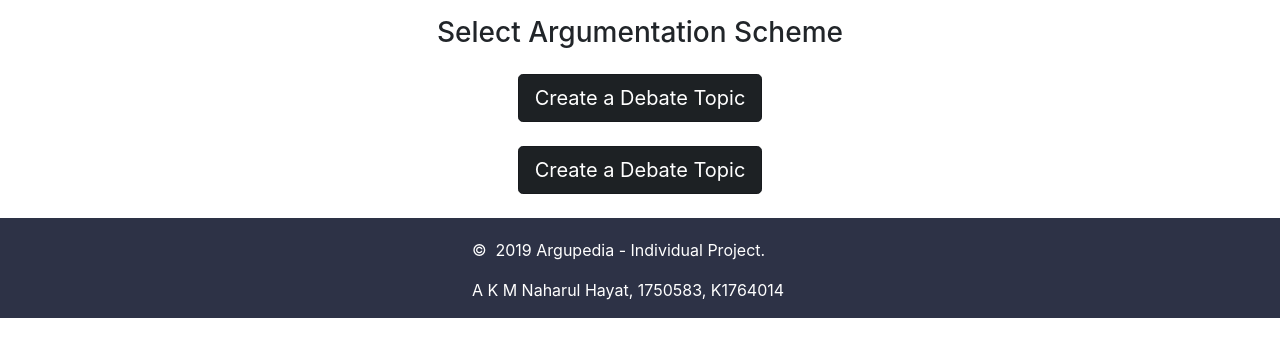
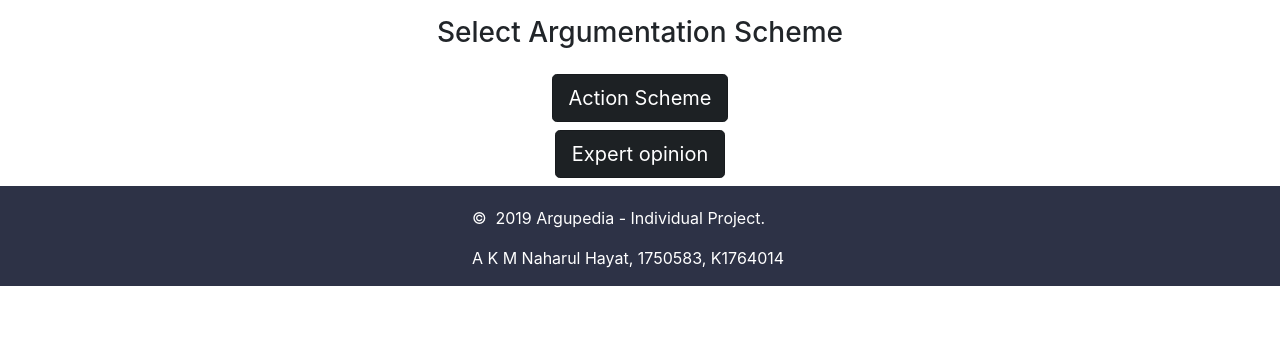
Before and after one commit to Naharul98/Argupedia, a Django app: page /posts/create/choose_scheme/1/ in a window 1280 px wide. Shown: the part 56-413 px from the top of the page. Run offline with Django 3.2, Linux system fonts and the light colour scheme; data comes from the database, SQL or seed files in the repository; some libraries are stand-ins or nearby versions.

Commit message:
add create scheme page

```diff
--- a/argupedia/models.py
+++ b/argupedia/models.py
@@ -25,6 +25,9 @@ class SchemeStructure(models.Model):
     section_title = models.CharField(max_length=100)
     ordering = models.CharField(max_length=50,choices=ORDERING)
     is_conclusion = models.BooleanField()
+
+    def __str__(self):
+        return self.section_title
 
 
 class Entry(MPTTModel):
--- a/argupedia/templates/choose_scheme.html
+++ b/argupedia/templates/choose_scheme.html
@@ -5,17 +5,11 @@
         <div class="row justify-content-center my-3">
             <h3>Select Argumentation Scheme</h3>
         </div>
-
-
-        <div class="row justify-content-center">
-            <a href="#" class="btn btn-dark btn-lg active mb-4">Create a Debate Topic</a>
-
-        </div>
-        <div class="row justify-content-center">
-            <a href="#" class="btn btn-dark btn-lg active mb-4">Create a Debate Topic</a>
-
-        </div>
-
-
+        {% for scheme in schemes %}
+            <div class="row justify-content-center">
+                <a href="{% if is_create == '1' %} {% url 'create-post-view' pk_scheme=scheme.pk %} {% else %} # {% endif %}"
+                   class="btn btn-dark btn-lg active mb-2">{{ scheme.scheme_name }}</a>
+            </div>
+        {% endfor %}
     </div>
 {% endblock %}
--- a/argupedia/urls.py
+++ b/argupedia/urls.py
@@ -6,6 +6,7 @@ from .views import HomeView
 from .views import PostsDetailView
 from .views import MyDiscussionsView
 from .views import ChooseSchemeView
+from .views import CreatePost
 
 
 logged_users_redirect = user_passes_test(lambda u: u.is_anonymous, "/")
@@ -16,5 +17,6 @@ urlpatterns = [
     path("posts/mydiscussions/<str:username>/", MyDiscussionsView.as_view(), name="my-discussions-view"),
     path("posts/create/choose_scheme/<str:is_create>/", ChooseSchemeView.as_view(), name="choose-scheme-view"),
 
+    path("posts/create/input_argument/<str:pk_scheme>/", CreatePost.as_view(), name="create-post-view"),
 
 ]
--- a/argupedia/views.py
+++ b/argupedia/views.py
@@ -84,11 +84,11 @@ class MyDiscussionsView(DetailView):
         return context
 
 class ChooseSchemeView(View):
-
     def get(self, request, is_create):
         all_schemes = Scheme.objects.all()
-        for x in all_schemes:
-            print(x.pk)
+        return render(request, "choose_scheme.html", {"schemes": all_schemes, "is_create": is_create})
 
 
-        return render(request, "choose_scheme.html", {"entries": ''})
+class CreatePost(View):
+    def get(self, request, pk_scheme):
+        return render(request, "create_post.html", {"schemes": ''})
```
Also changed, not shown: argupedia/templates/create_post.html (added, +12 -0 lines).
